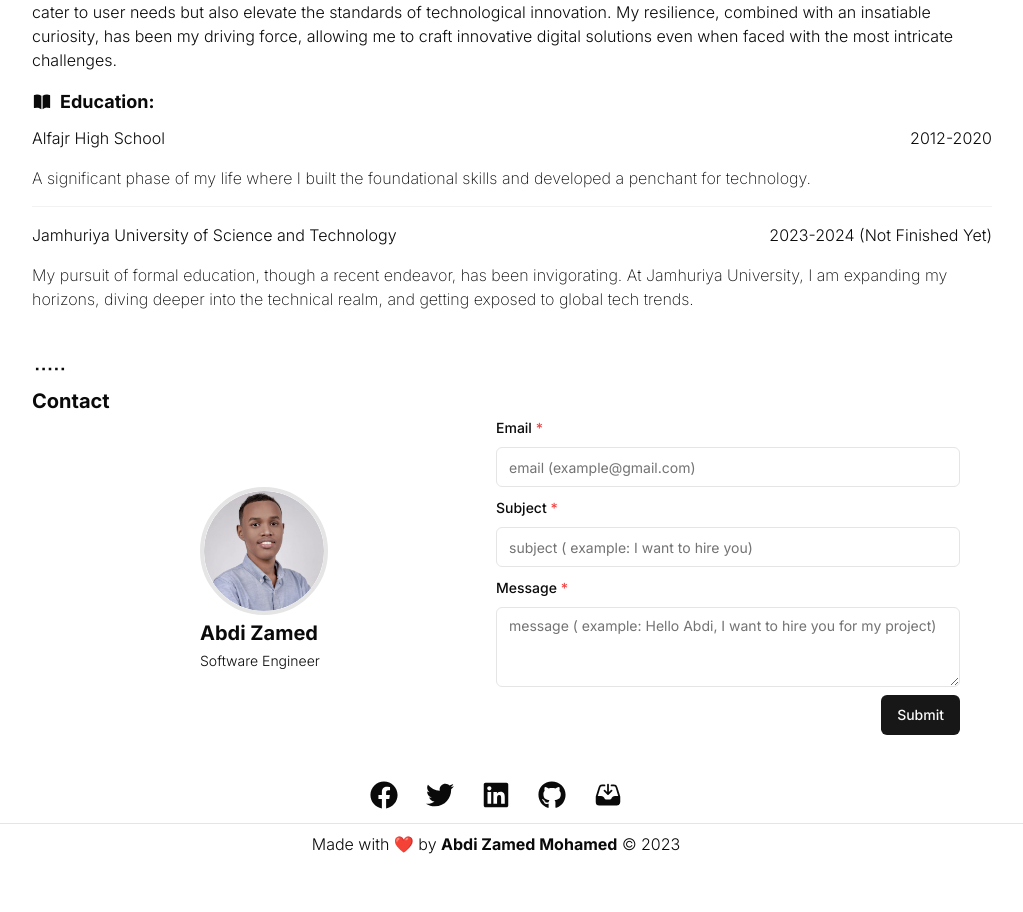
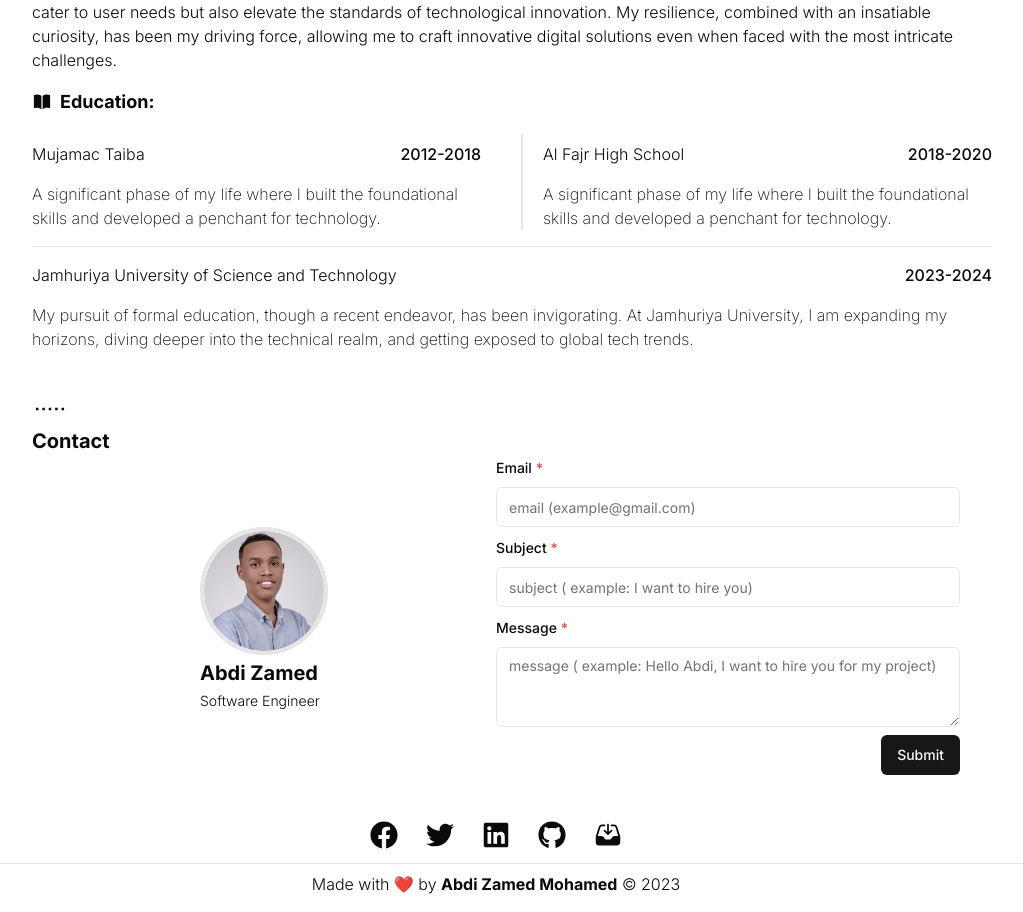
Before and after one commit to aaqyaar/abdizamed, a Next.js app: page / in a window 1280 px wide. Shown: the part 1049-1961 px from the top of the page, without its empty margins (144-1167 px from the left). Before the commit the page ends 1921 px from the top, so only its background shows below. Built offline with nearby package versions, Linux system fonts and the light colour scheme.

Commit message:
Educations fixed

```diff
--- a/views/home/about.tsx
+++ b/views/home/about.tsx
@@ -42,20 +42,37 @@ export function About() {
           <span className="font-bold inline-flex items-center gap-2 text-lg">
             <BookOpenIcon className="h-5 w-5" /> Education:
           </span>
-          <div>
-            <div className="flex justify-between font-light mt-2">
-              <p>Alfajr High School</p> <p>2012-2020</p>
+
+          <div className="md:flex-row flex-col flex gap-0 md:gap-10 items-center divide-0 md:divide-x-2">
+            <div className="my-4">
+              <div className="flex justify-between font-light mt-2">
+                <p>Mujamac Taiba</p>{" "}
+                <strong className="font-medium">2012-2018</strong>
+              </div>
+              <p className="font-extralight mt-4">
+                A significant phase of my life where I built the foundational
+                skills and developed a penchant for technology.
+              </p>
             </div>
-            <p className="font-extralight mt-4">
-              A significant phase of my life where I built the foundational
-              skills and developed a penchant for technology.
-            </p>
+
+            {/* <Separator className="opacity-50 mb-4" /> */}
+
+            <div className="pl-0 md:pl-5">
+              <div className="flex justify-between font-light mt-2">
+                <p>Al Fajr High School</p>{" "}
+                <strong className="font-medium">2018-2020</strong>
+              </div>
+              <p className="font-extralight mt-4">
+                A significant phase of my life where I built the foundational
+                skills and developed a penchant for technology.
+              </p>
+            </div>
           </div>
-          <Separator className="opacity-50 my-4" />
-          <div>
+          <Separator className="md:mt-0 mt-4" />
+          <div className="mt-4">
             <div className="flex justify-between font-light mt-2">
               <p>Jamhuriya University of Science and Technology</p>
-              <p>2023-2024 (Not Finished Yet)</p>
+              <strong className="font-medium">2023-2024</strong>
             </div>
 
             <p className="font-extralight mt-4">
```
